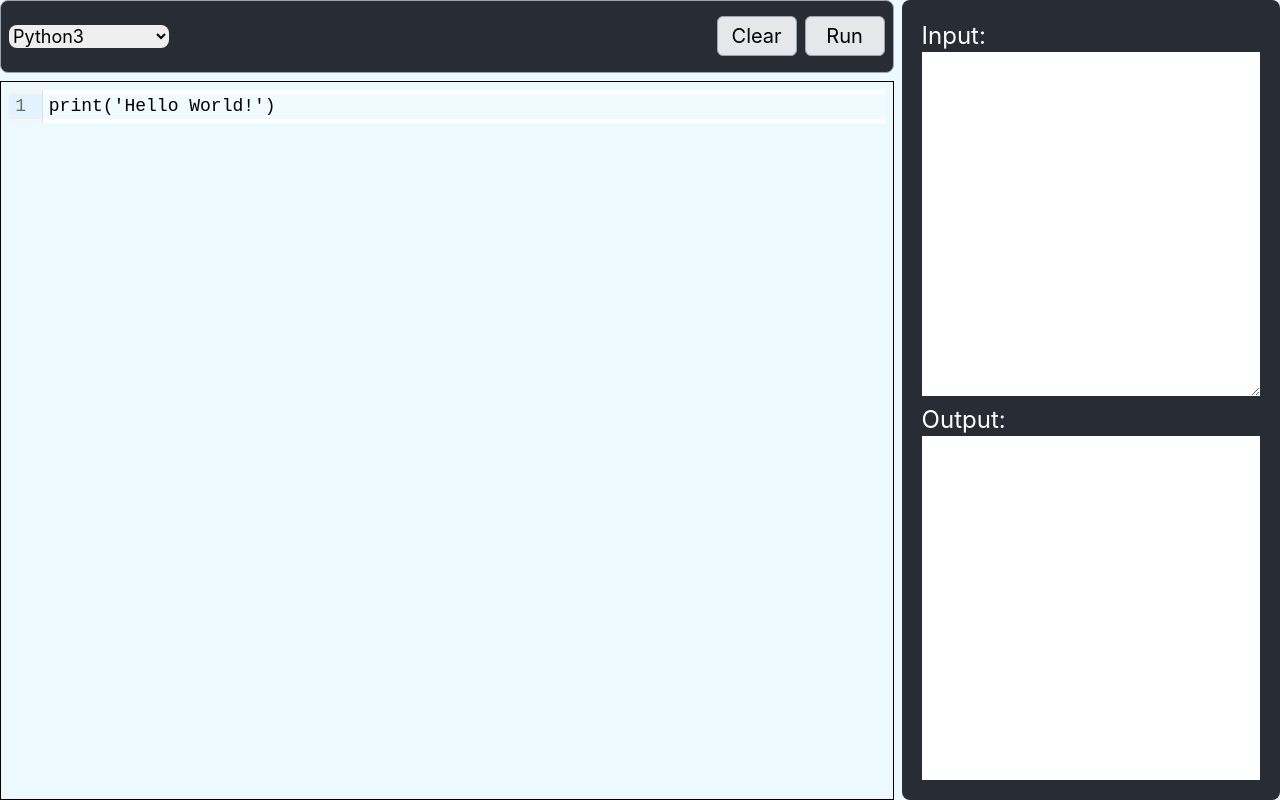
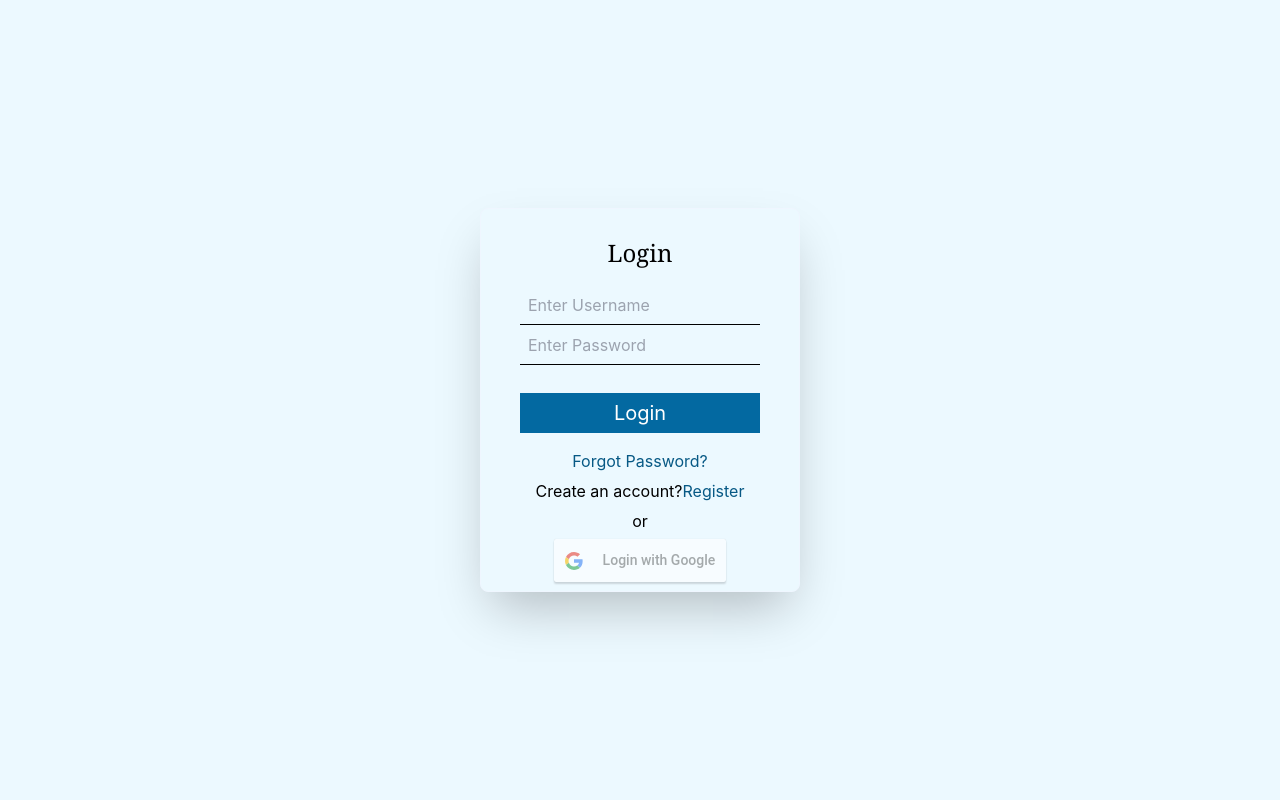
Before and after one commit to ethiclesshacker/code-editor-frontend, a React (Create React App) app: page / in a window 1280 px wide. Built offline with nearby package versions, Linux system fonts and the light colour scheme.

Commit message:
Updated Code

```diff
--- a/src/App.js
+++ b/src/App.js
@@ -4,6 +4,7 @@ import Register from './components/Register';
 import CodeArea from "./components/CodeArea";
 import CodeEditor from "./components/CodeEditor";
 import './App.css';
+// import Dashboard from "./components/Dashboard";
 
 
 function App() {
@@ -12,9 +13,11 @@ function App() {
       <Router>
         <Routes>
 
+          <Route exact path='/' element={< Login />}></Route>
           <Route exact path='/login' element={< Login />}></Route>
           <Route exact path='/register' element={< Register />}></Route>
-          <Route exact path='/' element={< CodeEditor />}></Route>
+          <Route exact path='/code' element={< CodeEditor />}></Route>
+          {/* <Route exact path='/code' element={< Dashboard />}></Route> */}
           {/* <Route exact path='/' element={< CodeArea />}></Route> */}
         </Routes>
       </Router>
--- /dev/null
+++ b/src/components/Dashboard.jsx
@@ -0,0 +1,15 @@
+import React from "react";
+import { useState } from "react";
+import { Link} from "react-router-dom";
+
+
+export default function Dashboard()
+{
+    return(
+        <div id="main" className="grid grid-cols-10 grid-rows-10 h-[100%] gap-2">
+            {/* <!-- Element 1: Header--> */}
+            <div id="topbar" className="col-span-10 col-start-1 row-start-1 row-span-1 border border-solid border-gray-400 bg-[#282c34] rounded-lg pr-2 flex justify-between items-center"></div>
+            <div id="sidebar" className="col-span-2 col-start-2 row-start-2 row-span-9 border border-solid border-gray-400"></div>
+        </div>
+    );
+}
--- a/src/components/Login.jsx
+++ b/src/components/Login.jsx
@@ -48,10 +48,7 @@ export default function Login() {
           localStorage.setItem("authenticationToken", response.data.token);
           setAuthenticated(true);
           console.log(localStorage.getItem("authenticated"))
-          if (response.data.roleId === 0)
-            navigate("/");
-          if (response.data.roleId === 1)
-            navigate("/")
+          navigate("/code");
         }
         else {
           alert("Username or password is wrong!!");
@@ -63,8 +60,8 @@ export default function Login() {
     }
   }
   return (
-    <div>
-      <div className="shadow-2xl bg-[#ecf9ff] rounded-lg text-center w-80 h-96 border border-solid border-blue-50">
+    <div className="flex items-center justify-center h-[100%]">
+      <div className="shadow-2xl bg-[#ecf9ff] rounded-lg text-center w-80 h-96 border border-solid border-blue-50 ">
         <div className="mb-4 pt-7 font-serif text-2xl"> Login </div>
         <input
           type="email"
```
Also changed, not shown: src/components/discussion-30-08.txt (added).
